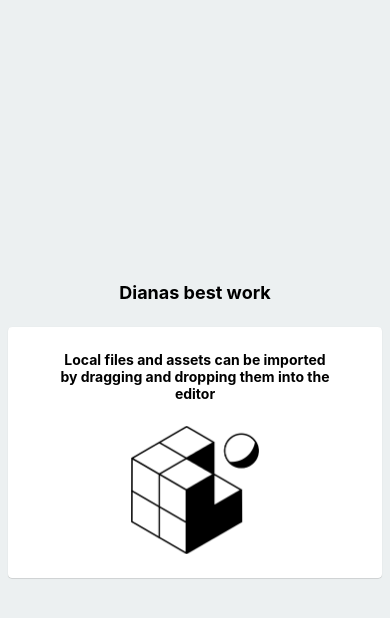
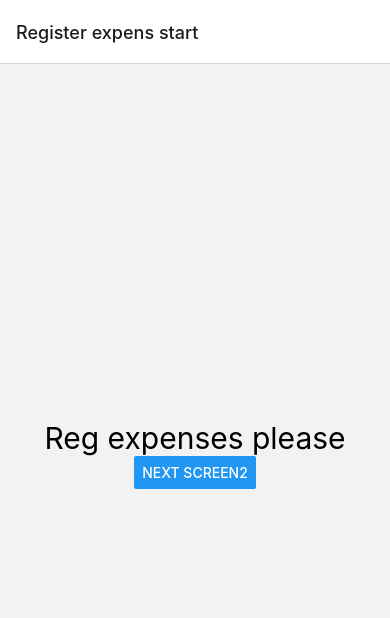
Before and after one commit to dianapronckute/dreamteam_budget, a React Native app: screen /RegisterExpenses in a window 390 px wide. Shown: the top 618 px of the page. Built offline with nearby package versions, Linux system fonts and the light colour scheme.

Commit message:
commiting 2 screens

```diff
--- a/App.js
+++ b/App.js
@@ -1,38 +1,23 @@
 import * as React from 'react';
-import { Text, View, StyleSheet } from 'react-native';
-import Constants from 'expo-constants';
+import { NavigationContainer } from '@react-navigation/native';
+import { createNativeStackNavigator } from '@react-navigation/native-stack';
+import RegisterExpenses from './screens/RegisterExpenses';
+import VisualiseBudget from './screens/VisualiseBudget';
 
-// You can import from local files
-import AssetExample from './components/AssetExample';
+const Stack = createNativeStackNavigator();
 
-// or any pure javascript modules available in npm
-import { Card } from 'react-native-paper';
-
-export default function App() {
+const MyStack = () => {
   return (
-    <View style={styles.container}>
-      <Text style={styles.paragraph}>
-        Dianas best work
-      </Text>
-      <Card>
-        <AssetExample />
-      </Card>
-    </View>
+    <NavigationContainer>
+      <Stack.Navigator>
+        <Stack.Screen
+          name="RegisterExpenses"
+          component={RegisterExpenses}
+          options={{ title: 'Register expens start' }}
+        />
+        <Stack.Screen name="VisualiseBudget" component={VisualiseBudget} />
+      </Stack.Navigator>
+    </NavigationContainer>
   );
-}
-
-const styles = StyleSheet.create({
-  container: {
-    flex: 1,
-    justifyContent: 'center',
-    paddingTop: Constants.statusBarHeight,
-    backgroundColor: '#ecf0f1',
-    padding: 8,
-  },
-  paragraph: {
-    margin: 24,
-    fontSize: 18,
-    fontWeight: 'bold',
-    textAlign: 'center',
-  },
-});
+};
+export default MyStack
--- a/package.json
+++ b/package.json
@@ -9,6 +9,8 @@
   },
   "dependencies": {
     "@expo/vector-icons": "^12.0.0",
+    "@react-navigation/native": "^6.0.6",
+    "@react-navigation/native-stack": "^6.2.5",
     "expo": "~42.0.1",
     "expo-constants": "~11.0.2",
     "expo-status-bar": "~1.0.4",
@@ -16,7 +18,9 @@
     "react-dom": "16.13.1",
     "react-native": "https://github.com/expo/react-native/archive/sdk-42.0.0.tar.gz",
     "react-native-paper": "4.9.2",
-    "react-native-web": "^0.17.5"
+    "react-native-web": "^0.17.5",
+    "react-native-screens": "~3.4.0",
+    "react-native-safe-area-context": "3.2.0"
   },
   "devDependencies": {
     "@babel/core": "^7.9.0"
--- /dev/null
+++ b/screens/RegisterExpenses.js
@@ -0,0 +1,17 @@
+import React from 'react';
+import {View, Button, Text} from 'react-native'
+import VisualiseBudget from './VisualiseBudget';
+
+const RegisterExpenses = ({ navigation }) => {
+
+    return (
+        <View style={{ flex:1, justifyContent: 'center', alignItems: 'center'}}>
+        <Text style ={{ fontSize: 30}}>Reg expenses please</Text>
+        <Button onPress = {()=> navigation.navigate(VisualiseBudget)} title = 'Next screen2'>
+        </Button>
+        </View>
+
+      );
+}
+
+export default RegisterExpenses
--- /dev/null
+++ b/screens/VisualiseBudget.js
@@ -0,0 +1,14 @@
+import React from 'react';
+import {View, Button, Text} from 'react-native'
+
+const VisualiseBudget = () => {
+
+    return (
+        <View style={{ flex:1, justifyContent: 'center', alignContent: 'center'}}>
+        <Text style ={{ fontSize: 30}}>Visualise budget please</Text>
+        </View>
+
+      );
+}
+
+export default VisualiseBudget
```
Also changed, not shown: 2 other files (tests, documents, lock files or other folders).
